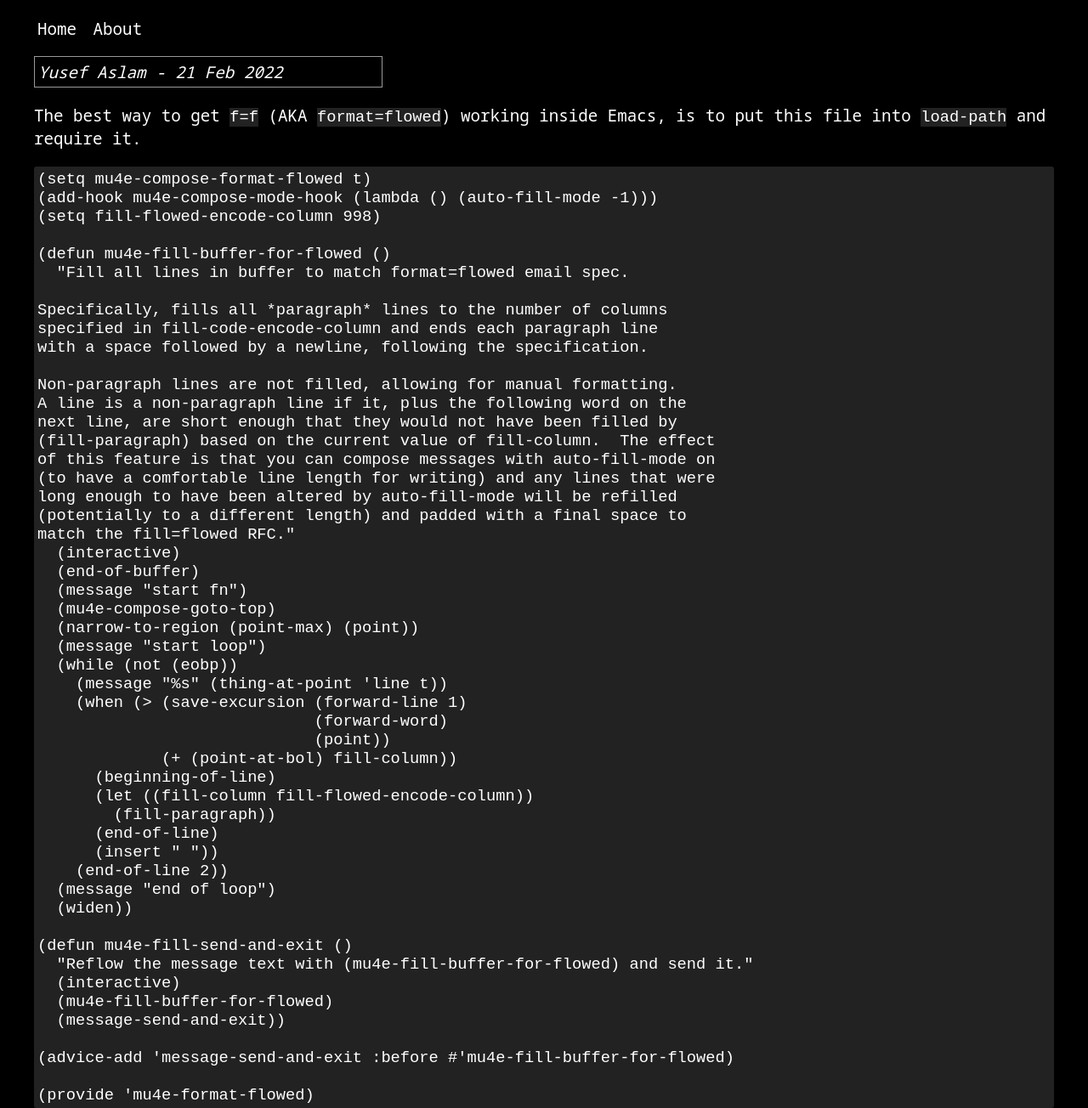
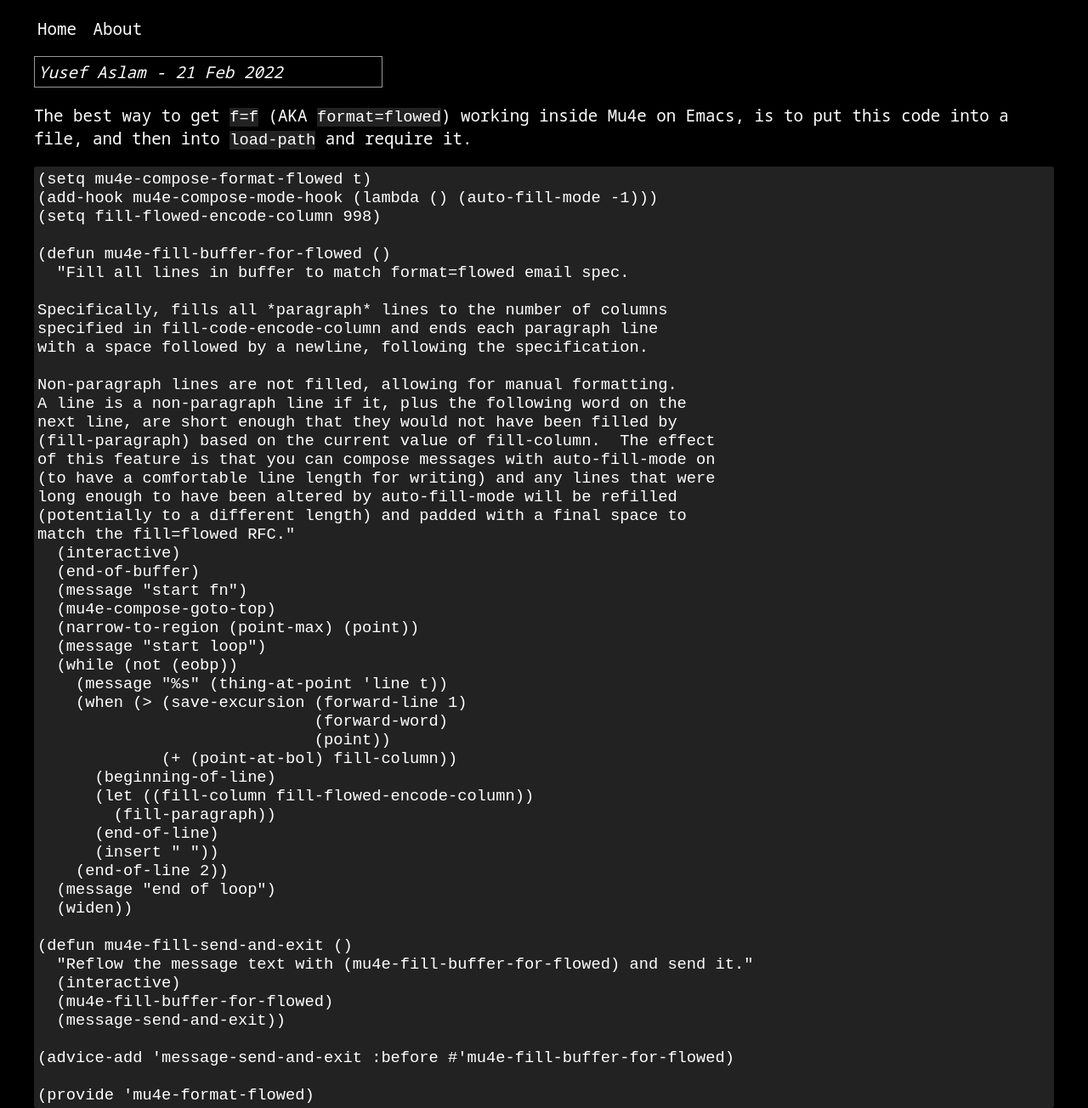
Before and after one commit to yusi1/yaslamblog, a Jekyll site: the page built from _posts/2022-02-21-how-to-get-f=f-working-emacs.md, in a window 1280 px wide. Shown: the whole page at 85% size. Built offline with Jekyll 4.4.1, drawn with Linux system fonts in a browser that asks for light colours.

Commit message:
Minor verbosity edits

````diff
--- a/_posts/2022-02-21-how-to-get-f=f-working-emacs.md
+++ b/_posts/2022-02-21-how-to-get-f=f-working-emacs.md
@@ -1,9 +1,10 @@
 ---
 layout: post
 author: Yusef Aslam
+title: How to get format=flowed working in Mu4e inside Emacs
 ---
 
-The best way to get `f=f` (AKA `format=flowed`) working inside Emacs, is to put this file into `load-path` and require it.
+The best way to get `f=f` (AKA `format=flowed`) working inside Mu4e on Emacs, is to put this code into a file, and then into `load-path` and require it.
 
 ```
 (setq mu4e-compose-format-flowed t)
````
